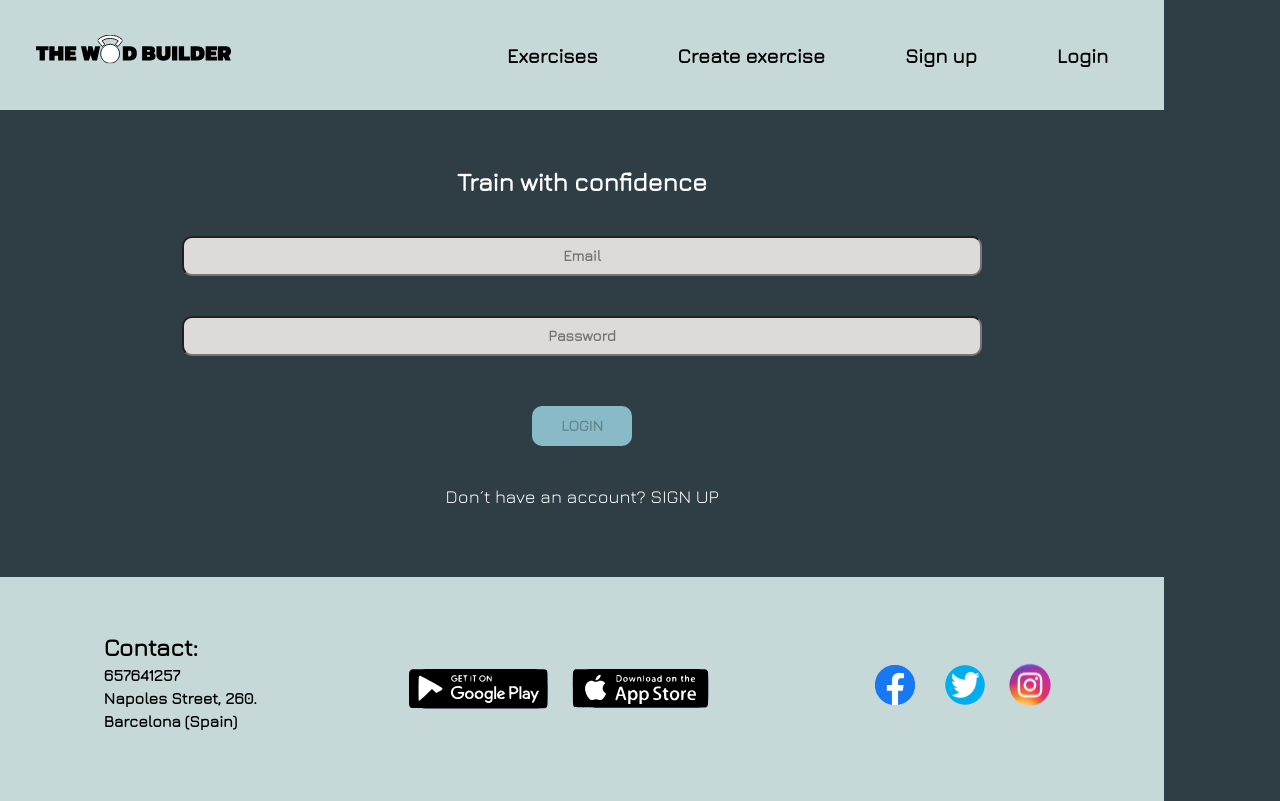
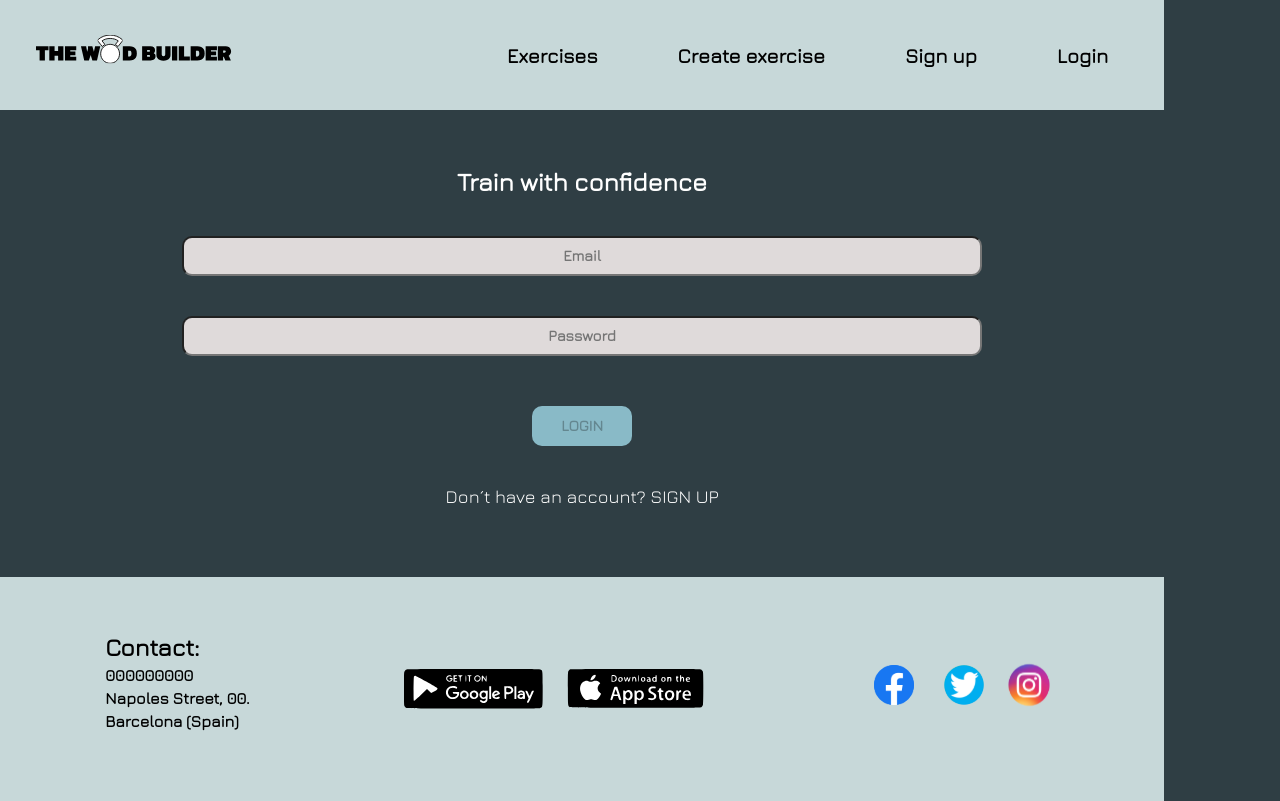
Before and after one commit to bertarosalia/berta-floran-front-The-Wod-Builder, a React (Create React App) app: page /login in a window 1280 px wide. Built offline with nearby package versions, Linux system fonts and the light colour scheme; no server answers.

Commit message:
change footer details

```diff
--- a/src/components/Footer/Footer.tsx
+++ b/src/components/Footer/Footer.tsx
@@ -6,9 +6,9 @@ const Footer = (): JSX.Element => {
       <div className="footer__container">
         <div className="footer__contact">
           <h2 className="footer__contact--details">{"Contact:"}</h2>
-          <span className="footer__contact--details">{"657641257"}</span>
+          <span className="footer__contact--details">{"000000000"}</span>
           <span className="footer__contact--details">
-            {"Napoles Street, 260."}
+            {"Napoles Street, 00."}
           </span>
           <span className="footer__contact--details">
             {"Barcelona (Spain)"}
```
